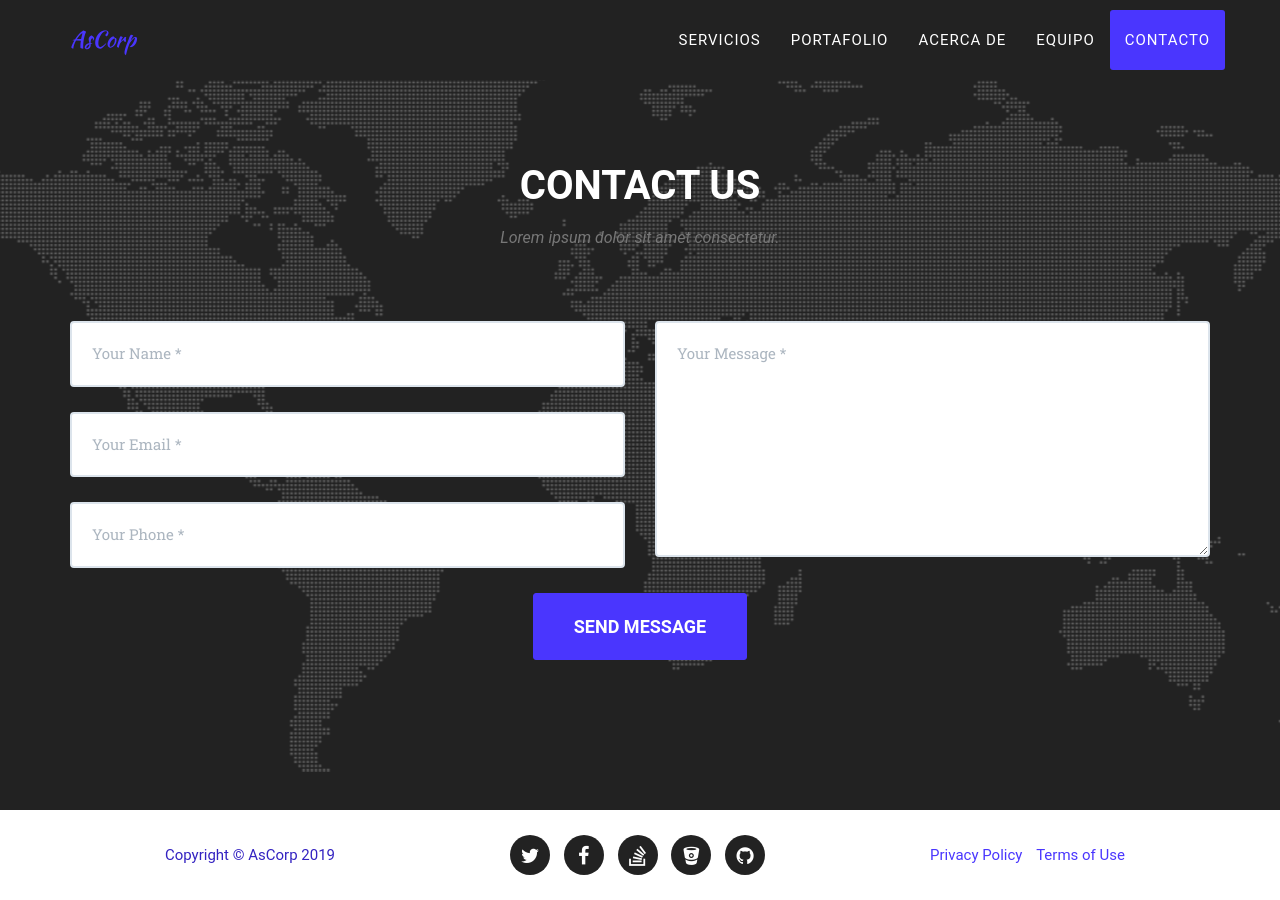
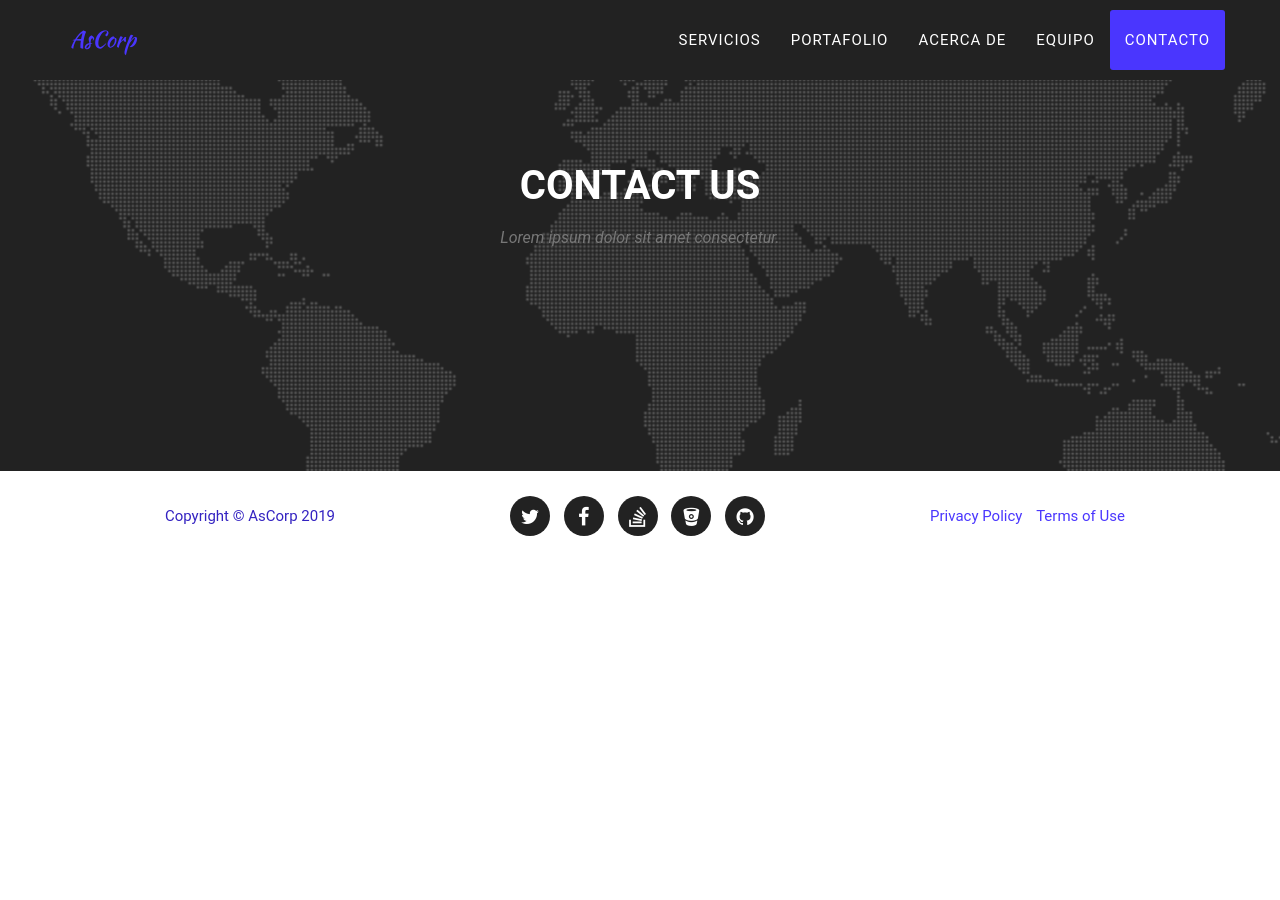
Before and after one commit to ascorpmx/ascorpmx.github.io, a Jekyll site: the page built from index.html, in a window 1280 px wide and 900 px high, scrolled down 5733 px. Built offline with Jekyll 4.4.1, drawn with Linux system fonts in a browser that asks for light colours; some web fonts are replaced; after the commit the page ends 6294 px from its top, so only the background shows below that.

Commit message:
Removed contact forms

```diff
--- a/_includes/contact.html
+++ b/_includes/contact.html
@@ -7,37 +7,6 @@
             </div>
         </div>
         <div class="row">
-                <div class="col-lg-12">
-                    <form name="sentMessage" id="contactForm" novalidate>
-                        <div class="row">
-                            <div class="col-md-6">
-                                <div class="control-group form-group">
-                                    <input type="text" class="form-control" placeholder="Your Name *" id="name" required data-validation-required-message="Please enter your name.">
-                                    <p class="help-block text-danger"></p>
-                                </div>
-                                <div class="control-group form-group">
-                                    <input type="email" class="form-control" placeholder="Your Email *" id="email" required data-validation-required-message="Please enter your email address.">
-                                    <p class="help-block text-danger"></p>
-                                </div>
-                                <div class="control-group form-group">
-                                    <input type="tel" class="form-control" placeholder="Your Phone *" id="phone" required data-validation-required-message="Please enter your phone number.">
-                                    <p class="help-block text-danger"></p>
-                                </div>
-                            </div>
-                            <div class="col-md-6">
-                                <div class="control-group form-group">
-                                    <textarea class="form-control" placeholder="Your Message *" id="message" required data-validation-required-message="Please enter a message."></textarea>
-                                    <p class="help-block text-danger"></p>
-                                </div>
-                            </div>
-                            <div class="clearfix"></div>
-                            <div class="col-lg-12 text-center">
-                                <div id="success"></div>
-                                <button type="submit" class="btn btn-xl">Send Message</button>
-                            </div>
-                        </div>
-                    </form>
-                </div>
         </div>
     </div>
 </section>
```
Lines whose indentation alone changed are shown as unchanged.
